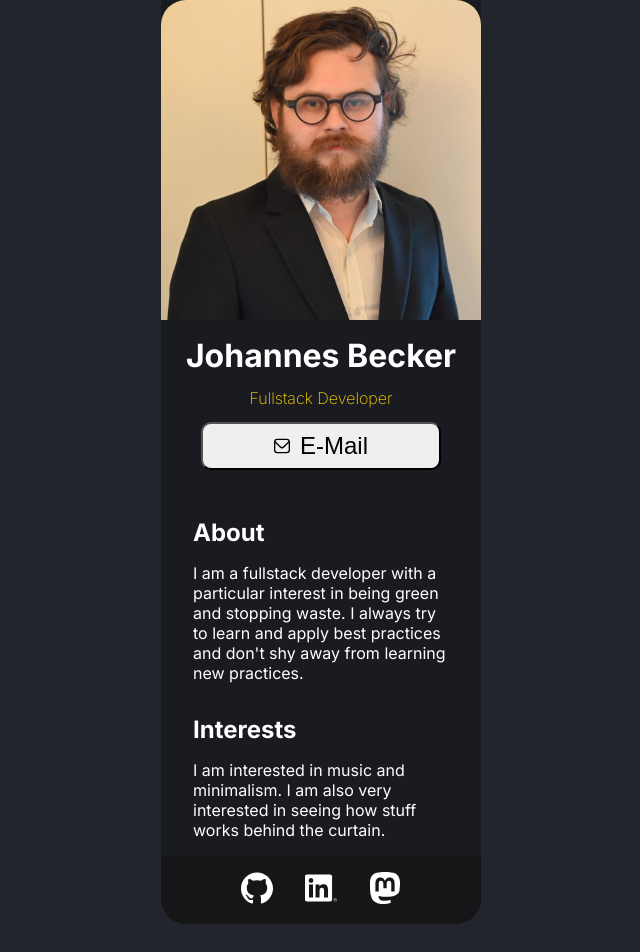
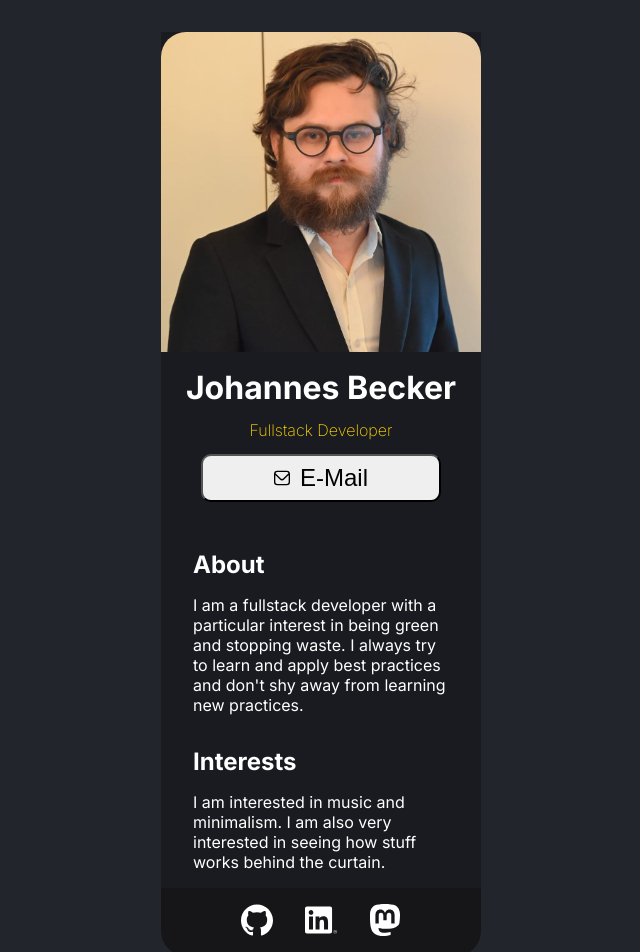
Before and after one commit to hydrogen-1/business-card, a React (Vite) app: page / in a window 1280 px wide. Shown: the top 952 px of the page, without its empty margins (319-959 px from the left). Before the commit the page ends 924 px from the top, so only its background shows below. Built offline with nearby package versions, Linux system fonts and the light colour scheme.

Commit message:
fix margins

```diff
--- a/src/index.css
+++ b/src/index.css
@@ -16,6 +16,7 @@ body {
 }
 
 .content {
+  margin-top: 2rem;
   background-color: #1a1b21;
   width: 25%;
   display: flex;
@@ -94,6 +95,7 @@ header>h2 {
   width: 25%;
   max-width: 800px;
   justify-content: center;
+  margin-bottom: 2rem;
 }
 
 #interests {
```
